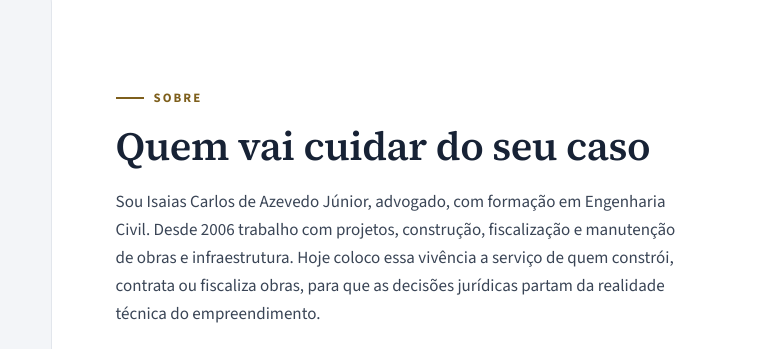
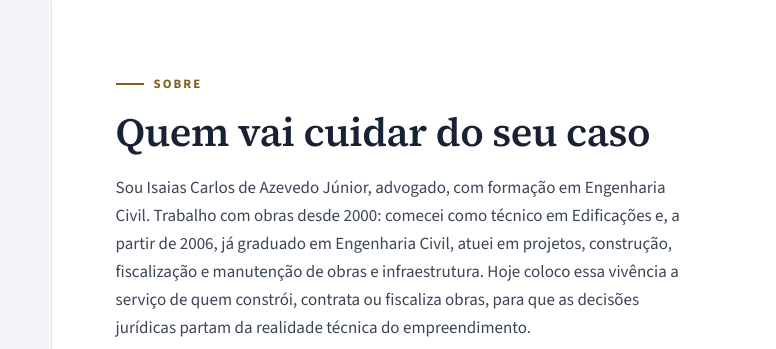
Before and after one commit to iscjunior-design/icaj-site, a plain HTML site: page index.html in a window 1280 px wide. Shown: the part 2300-2649 px from the top of the page, 504-1280 px from the left. Drawn offline with Linux system fonts and the light colour scheme.

Commit message:
Sobre: trajetória desde 2000; inclui o curso técnico na formação
Co-Authored-By: Claude Opus 5.5 <noreply@anthropic.com>
Claude-Session: https://claude.ai/code/session_01JMLYXmAgyZGXGcZu5dDrdW

```diff
--- a/index.html
+++ b/index.html
@@ -519,7 +519,7 @@
         <div class="about-body reveal">
           <span class="kicker">Sobre</span>
           <h2 id="sobre-title">Quem vai cuidar do seu caso</h2>
-          <p>Sou Isaias Carlos de Azevedo Júnior, advogado, com formação em Engenharia Civil. Desde 2006 trabalho com projetos, construção, fiscalização e manutenção de obras e infraestrutura. Hoje coloco essa vivência a serviço de quem constrói, contrata ou fiscaliza obras, para que as decisões jurídicas partam da realidade técnica do empreendimento.</p>
+          <p>Sou Isaias Carlos de Azevedo Júnior, advogado, com formação em Engenharia Civil. Trabalho com obras desde 2000: comecei como técnico em Edificações e, a partir de 2006, já graduado em Engenharia Civil, atuei em projetos, construção, fiscalização e manutenção de obras e infraestrutura. Hoje coloco essa vivência a serviço de quem constrói, contrata ou fiscaliza obras, para que as decisões jurídicas partam da realidade técnica do empreendimento.</p>
           <div class="about-actions">
             <a class="btn btn-outline" href="https://lattes.cnpq.br/2656352169374889" target="_blank" rel="noopener noreferrer"><svg aria-hidden="true"><use href="#i-link"/></svg>Currículo Lattes</a>
             <a class="link-arrow" href="#formacao">Ver formação acadêmica<svg aria-hidden="true"><use href="#i-arrow"/></svg></a>
@@ -682,6 +682,7 @@
             <li><span class="yr">2020 — 2022</span><h3>Mestrado em Engenharia Civil</h3><p>CEFET-MG · parâmetros urbanos para cidades inteligentes e sustentáveis</p></li>
             <li><span class="yr">2007</span><h3>Especialização em Engenharia de Segurança do Trabalho</h3><p>Universidade Federal de Minas Gerais (UFMG)</p></li>
             <li><span class="yr">2000 — 2006</span><h3>Graduação em Engenharia Civil</h3><p>Centro Federal de Educação Tecnológica de Minas Gerais (CEFET-MG)</p></li>
+            <li><span class="yr">1997 — 1999</span><h3>Curso Técnico em Edificações</h3><p>Centro Federal de Educação Tecnológica de Minas Gerais (CEFET-MG)</p></li>
           </ol>
           <div class="side-box reveal">
             <h3 id="cursos-title">Formação complementar</h3>
```
